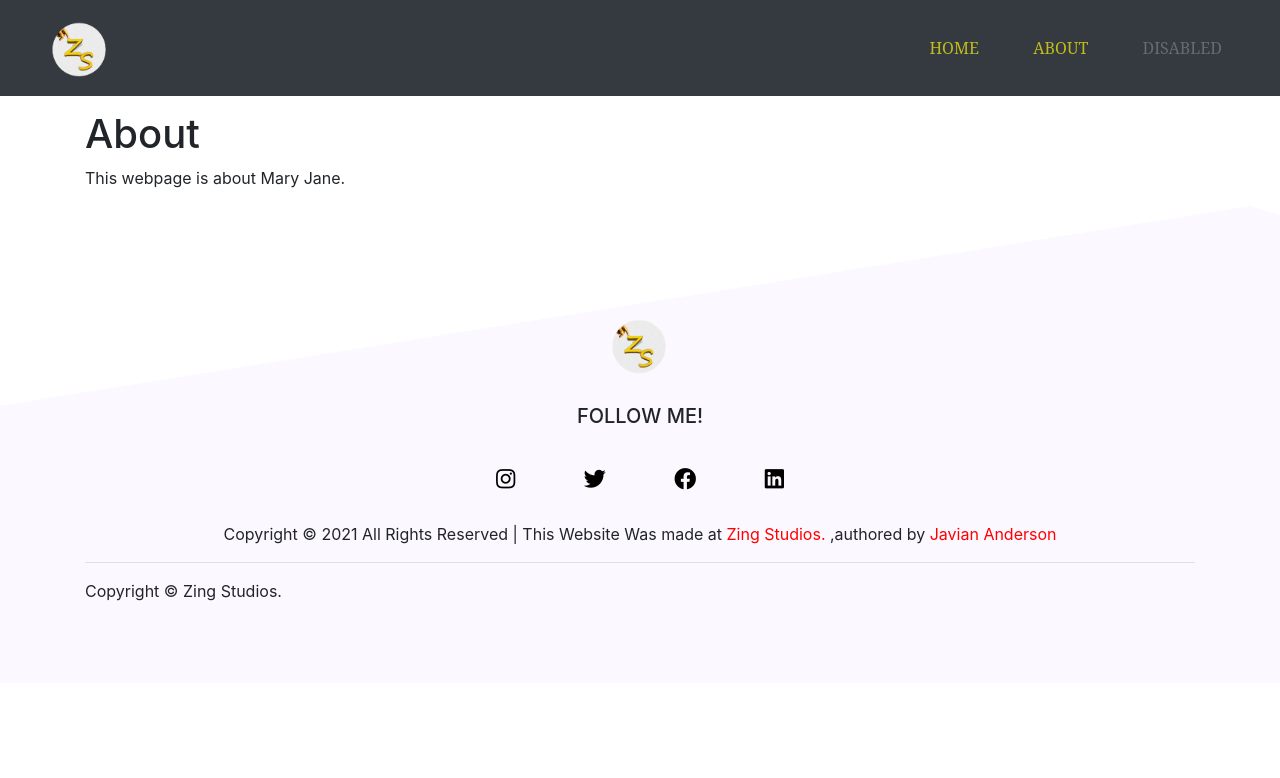
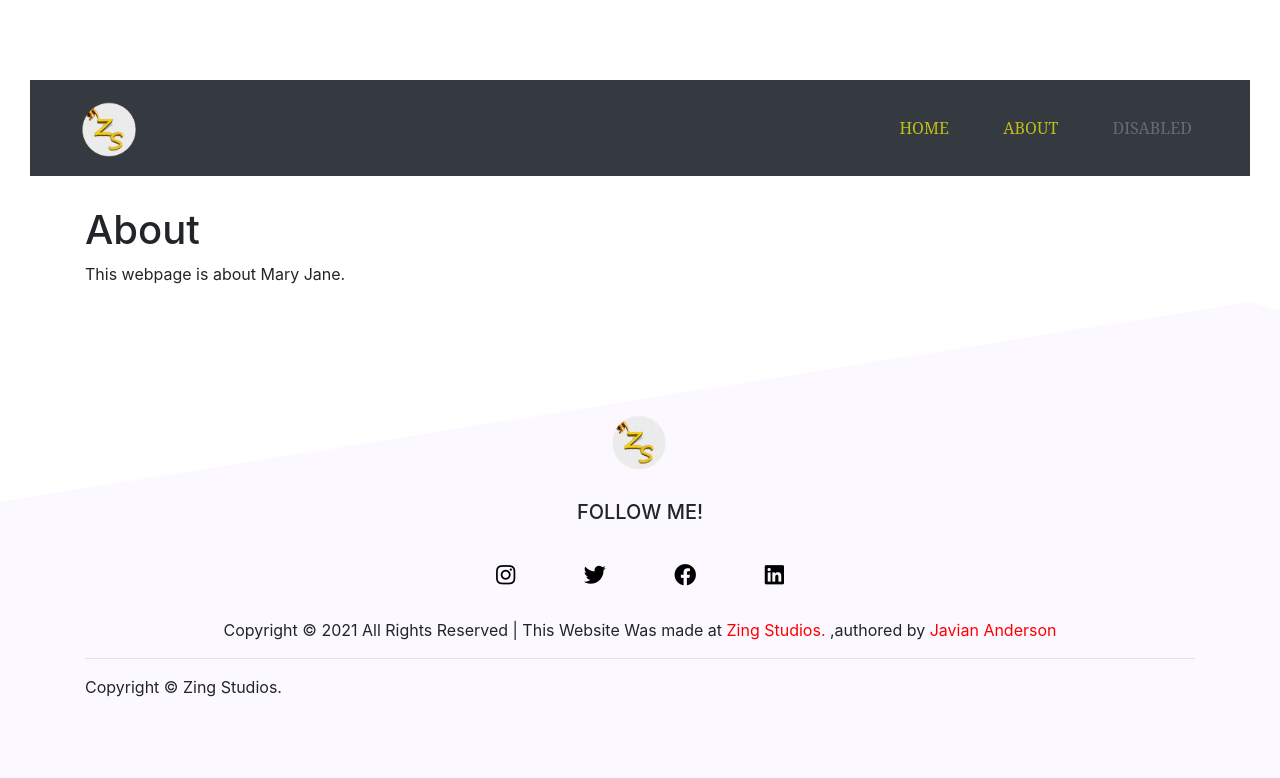
Before and after one commit to manuel1710/portfolioweb, a Flask app: page /about/ in a window 1280 px wide. Shown: the top 778 px of the page. Run offline with Flask 2, Linux system fonts and the light colour scheme; some libraries are stand-ins or nearby versions.

Commit message:
Small Changes

```diff
--- a/app/templates/header.html
+++ b/app/templates/header.html
@@ -1,4 +1,4 @@
-<nav class="navbar navbar-expand-lg navbar-dark bg-dark fixed-top">
+<nav class="navbar navbar-expand-lg navbar-dark bg-dark sticky-top">
   <div class="container-fluid">
     <a class="navbar-brand" href="#"><img src="../static/images/zinglogo.png" alt="logo" height="70"></a>
     <button class="navbar-toggler" type="button" data-bs-toggle="collapse" data-bs-target="#navbarNavAltMarkup" aria-controls="navbarNavAltMarkup" aria-expanded="false" aria-label="Toggle navigation">
```
Also changed, not shown: README.md.
